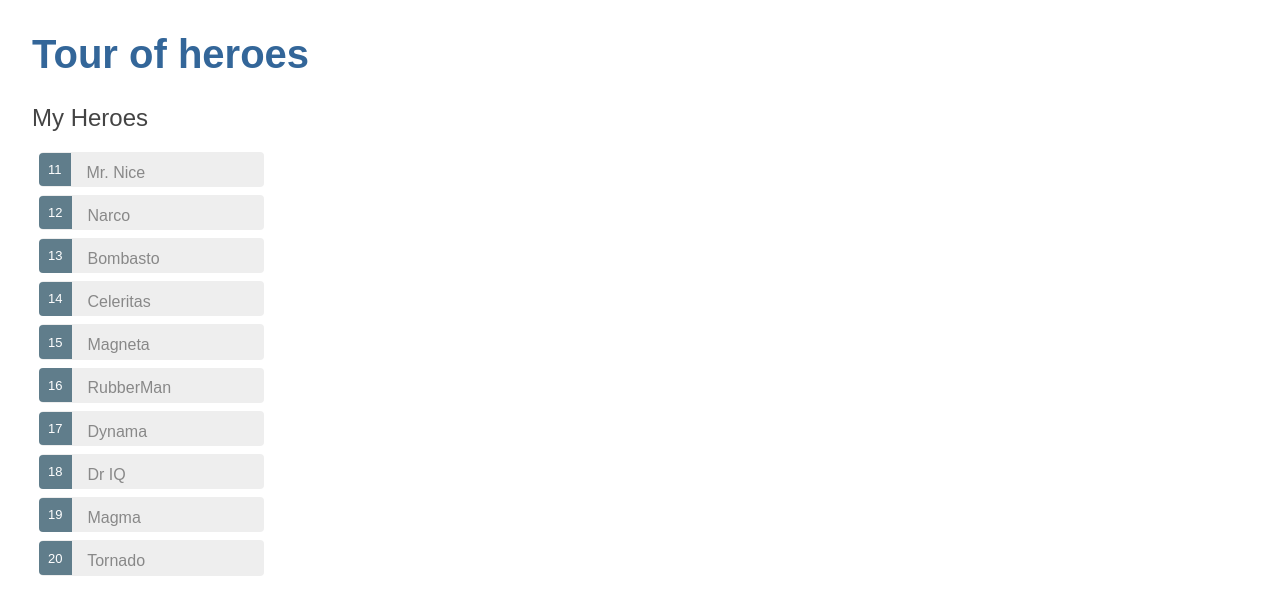
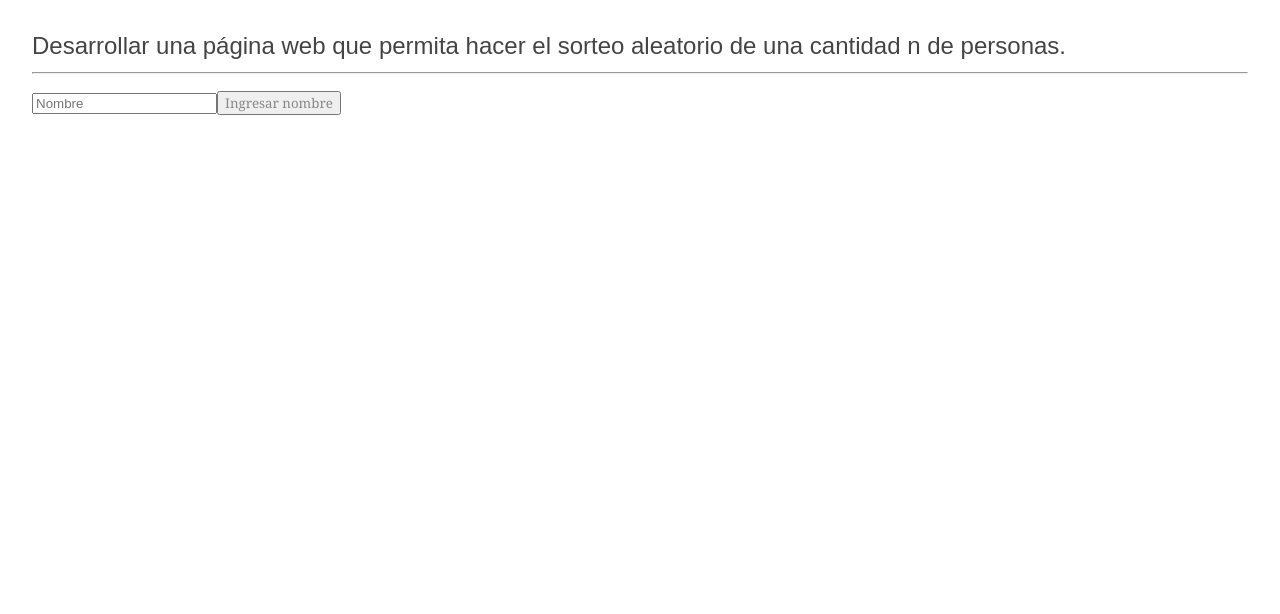
Before and after one commit to squeme/pruebas, an Angular app: page / in a window 1280 px wide. Shown: the top 614 px of the page. Built offline with nearby package versions, Linux system fonts and the light colour scheme.

Commit message:
Traslado a angular desde js

```diff
--- /dev/null
+++ b/src/app/angelito/angelito.component.html
@@ -0,0 +1,11 @@
+<h2>Desarrollar una página web que permita hacer el sorteo aleatorio de una cantidad n de personas.
+<hr>
+<input placeholder="Nombre" [(ngModel)]="nombreParticipante" (keyup.enter)="ingresarNombre()">
+<button (click)="ingresarNombre()">
+    Ingresar nombre {{nombreParticipante}}
+</button>
+<ul>
+    <li *ngFor="let participante of listaParticipantes">
+        {{participante}}
+    </li>
+</ul>
--- /dev/null
+++ b/src/app/angelito/angelito.component.ts
@@ -0,0 +1,31 @@
+import { Component, OnInit } from '@angular/core';
+
+@Component({
+  selector: 'app-angelito',
+  templateUrl: './angelito.component.html',
+  styleUrls: ['./angelito.component.css']
+})
+export class AngelitoComponent implements OnInit {
+  listaParticipantes = [];
+  nombreParticipante = '';
+
+  constructor() { }
+
+  ngOnInit() {
+
+  }
+
+  ingresarNombre(){
+    if (this.nombreParticipante != null && this.nombreParticipante != ''){
+        // ingresa el nombre en la lista
+        this.listaParticipantes.push(this.nombreParticipante);
+        this.nombreParticipante = "";
+    }
+    // imprime lista vigente
+    console.log(this.listaParticipantes);
+  }
+
+  hacerSorteo(){
+
+  }
+}
--- a/src/app/app.component.html
+++ b/src/app/app.component.html
@@ -1,3 +1 @@
-<h1>{{title}}</h1>
-<!--<app-heroes></app-heroes>-->
-<app-heroes></app-heroes>
+<app-angelito></app-angelito>
--- a/src/app/app.module.ts
+++ b/src/app/app.module.ts
@@ -5,6 +5,7 @@ import { AppComponent } from './app.component';
 import { HeroesComponent } from './heroes/heroes.component';
 import { FlyersComponent } from './flyers/flyers.component';
 import { TetosComponent } from './tetos/tetos.component';
+import { AngelitoComponent } from './angelito/angelito.component';
 
 
 @NgModule({
@@ -12,7 +13,8 @@ import { TetosComponent } from './tetos/tetos.component';
     AppComponent,
     HeroesComponent,
     FlyersComponent,
-    TetosComponent
+    TetosComponent,
+    AngelitoComponent
   ],
   imports: [
     BrowserModule,
```
Also changed, not shown: src/app/angelito/angelito.component.css (added), 1 other file (tests, documents, lock files or other folders).
